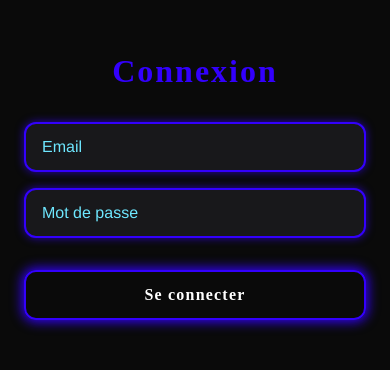
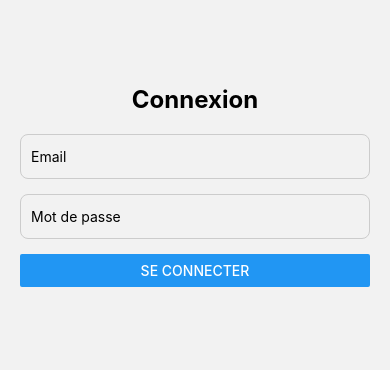
Before and after one commit to Mathieu-XAVIER/haaze-app, a React Native app: screen /Missions in a window 390 px wide. Shown: the part 236-606 px from the top of the page. Built offline with nearby package versions, Linux system fonts and the light colour scheme.

Commit message:
feature login

```diff
--- a/App.tsx
+++ b/App.tsx
@@ -1,71 +1,43 @@
-import React, {useState, useEffect} from 'react';
-import {NavigationContainer} from '@react-navigation/native';
-import {createNativeStackNavigator} from '@react-navigation/native-stack';
+import React, { useState, useEffect } from 'react';
+import { NavigationContainer } from '@react-navigation/native';
+import { createNativeStackNavigator } from '@react-navigation/native-stack';
 import BottomTabs from './navigation/BottomTabs';
 import LoginScreen from './screens/LoginScreen';
+import AsyncStorage from '@react-native-async-storage/async-storage';
 
 const Stack = createNativeStackNavigator();
-
-const storage: {
-    get: (key: string) => Promise<string | null>;
-    set: (key: string, value: string) => Promise<void>;
-    remove: (key: string) => Promise<void>;
-} = (() => {
-    if (typeof window !== 'undefined' && window.localStorage) {
-        return {
-            get: async (key: string) => window.localStorage.getItem(key),
-            set: async (key: string, value: string) => {
-                window.localStorage.setItem(key, value);
-            },
-            remove: async (key: string) => {
-                window.localStorage.removeItem(key);
-            },
-        };
-    } else {
-        const ASmod = require('@react-native-async-storage/async-storage');
-        const AsyncStorage = ASmod && (ASmod.default ?? ASmod);
-        return {
-            get: (key: string) => AsyncStorage.getItem(key),
-            set: (key: string, value: string) => AsyncStorage.setItem(key, value),
-            remove: (key: string) => AsyncStorage.removeItem(key),
-        };
-    }
-})();
 
 export default function App() {
     const [isLoggedIn, setIsLoggedIn] = useState<boolean | null>(null);
 
-    // Vérifier la session au lancement
     useEffect(() => {
-        storage.get('haaze_logged_in').then((val: any) => {
+        AsyncStorage.getItem('haaze_logged_in').then((val) => {
             setIsLoggedIn(val === 'true');
         });
     }, []);
 
-    // Fonction de login
     const handleLogin = () => {
         setIsLoggedIn(true);
-        storage.set('haaze_logged_in', 'true');
+        AsyncStorage.setItem('haaze_logged_in', 'true');
     };
 
-    // Fonction de logout (optionnel)
     const handleLogout = () => {
         setIsLoggedIn(false);
-        storage.remove('haaze_logged_in');
+        AsyncStorage.removeItem('haaze_logged_in');
     };
 
-    if (isLoggedIn === null) return null; // ou un splash screen
+    if (isLoggedIn === null) return null; // splash screen optionnel
 
     return (
         <NavigationContainer>
-            <Stack.Navigator screenOptions={{headerShown: false}}>
+            <Stack.Navigator screenOptions={{ headerShown: false }}>
                 {!isLoggedIn ? (
                     <Stack.Screen name="Login">
-                        {props => <LoginScreen {...props} onLogin={handleLogin}/>}
+                        {props => <LoginScreen {...props} onLogin={handleLogin} />}
                     </Stack.Screen>
                 ) : (
                     <Stack.Screen name="Main">
-                        {props => <BottomTabs {...props} onLogout={handleLogout}/>}
+                        {props => <BottomTabs {...props} onLogout={handleLogout} />}
                     </Stack.Screen>
                 )}
             </Stack.Navigator>
--- a/screens/LoginScreen.tsx
+++ b/screens/LoginScreen.tsx
@@ -1,126 +1,81 @@
 import React, { useState } from 'react';
-import { View, Text, TextInput, TouchableOpacity, StyleSheet, KeyboardAvoidingView, Platform } from 'react-native';
-import NeonButton from '../components/NeonButton';
+import {
+    View,
+    TextInput,
+    Button,
+    StyleSheet,
+    Alert,
+    Text,
+    ActivityIndicator,
+} from 'react-native';
+import api from '../services/api';
+import AsyncStorage from '@react-native-async-storage/async-storage';
 
-// Mock de la fonction de connexion
-const mockLogin = (email: string, password: string) => {
-  // Ici, tu pourras remplacer par un appel API plus tard
-  return email === 'test@haaze.com' && password === 'azerty';
-};
-
-const LoginScreen = ({ navigation, onLogin }: any) => {
+export default function LoginScreen({ onLogin }: { onLogin: () => void }) {
     const [email, setEmail] = useState('');
     const [password, setPassword] = useState('');
-  const [error, setError] = useState('');
+    const [loading, setLoading] = useState(false);
 
-  const handleLogin = () => {
-    if (mockLogin(email, password)) {
-      setError('');
-      if (onLogin) onLogin();
-    } else {
-      setError('Identifiants incorrects');
+    const handleLogin = async () => {
+        if (!email || !password) {
+            Alert.alert('Erreur', 'Remplis tous les champs');
+            return;
+        }
+
+        setLoading(true);
+
+        try {
+            const response = await api.post('/login', { email, password });
+            const token = response.data.token;
+
+            await AsyncStorage.setItem('token', token);
+            await AsyncStorage.setItem('haaze_logged_in', 'true');
+
+            onLogin(); // bascule vers Main
+        } catch (error: any) {
+            console.error(error?.response?.data || error);
+            Alert.alert('Erreur de connexion', 'Email ou mot de passe invalide');
+        } finally {
+            setLoading(false);
         }
     };
 
     return (
-    <KeyboardAvoidingView
-      style={styles.container}
-      behavior={Platform.OS === 'ios' ? 'padding' : undefined}
-    >
+        <View style={styles.container}>
             <Text style={styles.title}>Connexion</Text>
             <TextInput
                 style={styles.input}
                 placeholder="Email"
-        placeholderTextColor="#6EE7FF"
+                autoCapitalize="none"
+                keyboardType="email-address"
                 value={email}
                 onChangeText={setEmail}
-        keyboardType="email-address"
-        autoCapitalize="none"
             />
             <TextInput
                 style={styles.input}
                 placeholder="Mot de passe"
-        placeholderTextColor="#6EE7FF"
+                secureTextEntry
                 value={password}
                 onChangeText={setPassword}
-        secureTextEntry
             />
-      {error ? <Text style={styles.error}>{error}</Text> : null}
-      <NeonButton color="blue" onPress={handleLogin} style={{width: '100%', marginTop: 16}}>
-        Se connecter
-      </NeonButton>
-    </KeyboardAvoidingView>
+            {loading ? (
+                <ActivityIndicator size="large" color="#3300FD" />
+            ) : (
+                <Button title="Se connecter" onPress={handleLogin} />
+            )}
+        </View>
     );
-};
+}
 
 const styles = StyleSheet.create({
-  container: {
-    flex: 1,
-    backgroundColor: '#0A0A0A',
-    alignItems: 'center',
-    justifyContent: 'center',
-    paddingHorizontal: 24,
-  },
-  title: {
-    fontSize: 32,
-    color: '#3300FD',
-    fontWeight: 'bold',
-    marginBottom: 32,
-    letterSpacing: 2,
-    fontFamily: 'Minasans',
-    // Aucun effet de néon
-  },
+    container: { flex: 1, justifyContent: 'center', padding: 20 },
+    title: { fontSize: 24, fontWeight: 'bold', marginBottom: 20, textAlign: 'center' },
     input: {
-    width: '100%',
-    height: 50,
-    backgroundColor: '#18181B',
-    borderRadius: 12,
-    paddingHorizontal: 16,
-    color: '#fff',
-    marginBottom: 16,
-    borderWidth: 2,
-    borderColor: '#3300FD',
-    fontSize: 16,
-    fontFamily: 'Helvetica',
-    shadowColor: '#3300FD',
-    shadowOffset: { width: 0, height: 0 },
-    shadowOpacity: 0.7,
-    shadowRadius: 8,
-    elevation: 4,
-  },
-  button: {
-    width: '100%',
-    height: 50,
-    backgroundColor: '#3300FD',
-    borderRadius: 12,
-    alignItems: 'center',
-    justifyContent: 'center',
-    marginTop: 16,
-    shadowColor: '#3300FD',
-    shadowOffset: { width: 0, height: 0 },
-    shadowOpacity: 0.7,
-    shadowRadius: 10,
-    elevation: 5,
-  },
-  buttonText: {
-    color: '#fff',
-    fontWeight: 'bold',
-    fontSize: 18,
-    letterSpacing: 1,
-    fontFamily: 'Minasans',
-    textShadowColor: '#6EE7FF',
-    textShadowOffset: { width: 0, height: 0 },
-    textShadowRadius: 8,
-  },
-  error: {
-    color: '#FF3600',
-    marginBottom: 8,
-    fontWeight: 'bold',
-    fontFamily: 'Helvetica',
-    textShadowColor: '#FF3600',
-    textShadowOffset: { width: 0, height: 0 },
-    textShadowRadius: 6,
+        height: 45,
+        borderColor: '#ccc',
+        borderWidth: 1,
+        marginBottom: 15,
+        borderRadius: 8,
+        paddingHorizontal: 10,
     },
 });
-
-export default LoginScreen;
--- a/screens/ProfileScreen.tsx
+++ b/screens/ProfileScreen.tsx
@@ -1,110 +1,153 @@
-import React, { useEffect, useState } from 'react';
-import { View, Text, StyleSheet, FlatList } from 'react-native';
-import { getUser, User, Vetement } from '../services/api';
+import React, {useEffect, useState} from 'react';
+import {View, Text, StyleSheet, FlatList, TouchableOpacity, Alert} from 'react-native';
+import {getUser, logout, User} from '../services/api';
 import NeonCard from '../components/NeonCard';
 
-export default function ProfileScreen() {
+export default function ProfileScreen({onLogout}: { onLogout: () => void }) {
     const [user, setUser] = useState<User | null>(null);
 
     useEffect(() => {
         getUser().then(setUser);
     }, []);
 
+    const handleLogout = async () => {
+        await logout();
+        onLogout();
+    };
+
     return (
         <View style={styles.container}>
-            <Text style={styles.title}>Mon Profil</Text>
-            {user && (
-                <>
-                    <Text style={styles.info}>Nom : <Text style={styles.value}>{user.name}</Text></Text>
-                    <Text style={styles.info}>Email : <Text style={styles.value}>{user.email}</Text></Text>
-                    <Text style={styles.sectionTitle}>Mes vêtements</Text>
-                    <FlatList
-                        data={user.vetements}
-                        keyExtractor={item => item.id}
-                        renderItem={({ item }) => (
-                            <NeonCard color="blue">
-                                <Text style={styles.vetementName}>{item.nom}</Text>
-                                <Text style={styles.vetementId}>NFC : {item.nfcId}</Text>
-                                <Text style={styles.vetementCmd}>Commande : {item.numeroCommande}</Text>
-                            </NeonCard>
-                        )}
-                        ListEmptyComponent={<Text style={styles.empty}>Aucun vêtement associé</Text>}
-                    />
-                </>
-            )}
+            <View style={styles.header}>
+                <Text style={styles.logo}>H</Text>
+                <Text style={styles.username}>{user?.name || 'Je suis le pseudo'}</Text>
+            </View>
+
+            <View style={styles.tshirtContainer}>
+                <Text style={styles.tshirtName}>T-shirt HAAZE #1</Text>
+                <View style={styles.progressBar}>
+                    <View style={[styles.progressFill, {width: '40%'}]}/>
+                </View>
+                <Text style={styles.level}>Lv.1</Text>
+            </View>
+
+            <View style={styles.buttonRow}>
+                <TouchableOpacity style={styles.button}>
+                    <Text style={styles.buttonText}>Voir tous les skins</Text>
+                </TouchableOpacity>
+                <TouchableOpacity style={styles.button}>
+                    <Text style={styles.buttonText}>Changer de vêtements</Text>
+                </TouchableOpacity>
+            </View>
+
+            <Text style={styles.sectionTitle}>MISSIONS EN COURS</Text>
+            <FlatList
+                data={[1, 2, 3]}
+                keyExtractor={(item) => item.toString()}
+                renderItem={({item}) => (
+                    <View style={styles.missionCard}>
+                        <Text style={styles.missionText}>Je suis la mission {item} +350 XP</Text>
+                        <View style={styles.missionBar}>
+                            <View style={[styles.missionFill, {width: '50%'}]}/>
+                        </View>
+                    </View>
+                )}
+            />
+
+            <TouchableOpacity style={styles.missionButton}>
+                <Text style={styles.missionButtonText}>Voir toutes les missions</Text>
+            </TouchableOpacity>
+
+            <Text style={styles.sectionTitle}>Collections à venir</Text>
+            <FlatList
+                horizontal
+                data={[
+                    {id: '1', label: 'HAAZE X OL'},
+                    {id: '2', label: 'HAAZE X FOREVER VACATION'},
+                ]}
+                renderItem={({item}) => (
+                    <View style={styles.collectionCard}>
+                        <Text style={styles.collectionText}>{item.label}</Text>
+                    </View>
+                )}
+                keyExtractor={(item) => item.id}
+            />
+
+            <TouchableOpacity style={styles.logoutButton} onPress={handleLogout}>
+                <Text style={styles.logoutText}>Se déconnecter</Text>
+            </TouchableOpacity>
         </View>
     );
 }
 
 const styles = StyleSheet.create({
-    container: {
-        flex: 1,
+    container: {flex: 1, backgroundColor: '#fff', padding: 20},
+    header: {flexDirection: 'row', alignItems: 'center', marginBottom: 20},
+    logo: {fontSize: 40, fontWeight: 'bold', marginRight: 10},
+    username: {fontSize: 18, fontWeight: '500'},
+    tshirtContainer: {marginBottom: 20},
+    tshirtName: {fontSize: 16, marginBottom: 6},
+    progressBar: {
+        height: 8,
+        backgroundColor: '#eee',
+        borderRadius: 4,
+        overflow: 'hidden',
+    },
+    progressFill: {
+        height: 8,
+        backgroundColor: '#3300FD',
+    },
+    level: {fontSize: 12, color: '#555', marginTop: 4},
+    buttonRow: {flexDirection: 'row', justifyContent: 'space-between', marginVertical: 16},
+    button: {
+        backgroundColor: '#000',
+        paddingVertical: 12,
+        paddingHorizontal: 20,
+        borderRadius: 10,
+    },
+    buttonText: {color: '#fff', fontWeight: 'bold'},
+    sectionTitle: {fontSize: 18, fontWeight: 'bold', color: '#3300FD', marginVertical: 12},
+    missionCard: {
+        backgroundColor: '#3300FD',
+        padding: 14,
+        borderRadius: 10,
+        marginBottom: 10,
+    },
+    missionText: {color: '#fff', marginBottom: 4},
+    missionBar: {
+        height: 6,
+        backgroundColor: '#fff',
+        borderRadius: 3,
+        overflow: 'hidden',
+    },
+    missionFill: {height: 6, backgroundColor: '#000'},
+    missionButton: {
+        marginTop: 10,
+        alignSelf: 'center',
+        backgroundColor: '#fff',
+        padding: 10,
+    },
+    missionButtonText: {
+        color: '#3300FD',
+        fontWeight: 'bold',
+        fontSize: 14,
+    },
+    collectionCard: {
+        backgroundColor: '#000',
+        borderRadius: 12,
+        marginRight: 10,
         padding: 20,
-        backgroundColor: '#0A0A0A',
+        width: 160,
+        justifyContent: 'center',
+        alignItems: 'center',
     },
-    title: {
-        fontSize: 32,
-        fontWeight: 'bold',
-        color: '#3300FD',
-        marginBottom: 18,
-        letterSpacing: 1.5,
-        fontFamily: 'Minasans',
-        // Aucun effet de néon
+    collectionText: {color: '#fff', textAlign: 'center', fontWeight: 'bold'},
+    logoutButton: {
+        marginTop: 30,
+        alignSelf: 'center',
+        backgroundColor: '#FF3600',
+        paddingVertical: 10,
+        paddingHorizontal: 20,
+        borderRadius: 10,
     },
-    info: {
-        color: '#FFF',
-        fontSize: 16,
-        marginBottom: 4,
-        fontFamily: 'Helvetica',
-    },
-    value: {
-        color: '#6EE7FF',
-        fontWeight: 'bold',
-        fontFamily: 'Helvetica',
-    },
-    sectionTitle: {
-        color: '#FF3600',
-        fontSize: 20,
-        fontWeight: 'bold',
-        marginTop: 24,
-        marginBottom: 10,
-        letterSpacing: 1.2,
-        fontFamily: 'Minasans',
-    },
-    vetementCard: {
-        backgroundColor: '#18181B',
-        borderRadius: 10,
-        padding: 14,
-        marginBottom: 12,
-        borderWidth: 2,
-        borderColor: '#3300FD',
-        shadowColor: '#3300FD',
-        shadowOffset: { width: 0, height: 0 },
-        shadowOpacity: 0.7,
-        shadowRadius: 10,
-        elevation: 6,
-    },
-    vetementName: {
-        color: '#FFF',
-        fontSize: 16,
-        fontWeight: 'bold',
-        marginBottom: 2,
-        fontFamily: 'Helvetica',
-    },
-    vetementId: {
-        color: '#AAA',
-        fontSize: 13,
-        fontFamily: 'Helvetica',
-    },
-    vetementCmd: {
-        color: '#6EE7FF',
-        fontSize: 13,
-        marginTop: 2,
-        fontFamily: 'Helvetica',
-    },
-    empty: {
-        color: '#AAA',
-        fontStyle: 'italic',
-        marginTop: 10,
-    },
+    logoutText: {color: '#fff', fontWeight: 'bold'},
 });
```
Also changed, not shown: navigation/BottomTabs.tsx (+8 -2 lines), services/api.ts (+31 -81 lines). Lines whose indentation alone changed are shown as unchanged.
